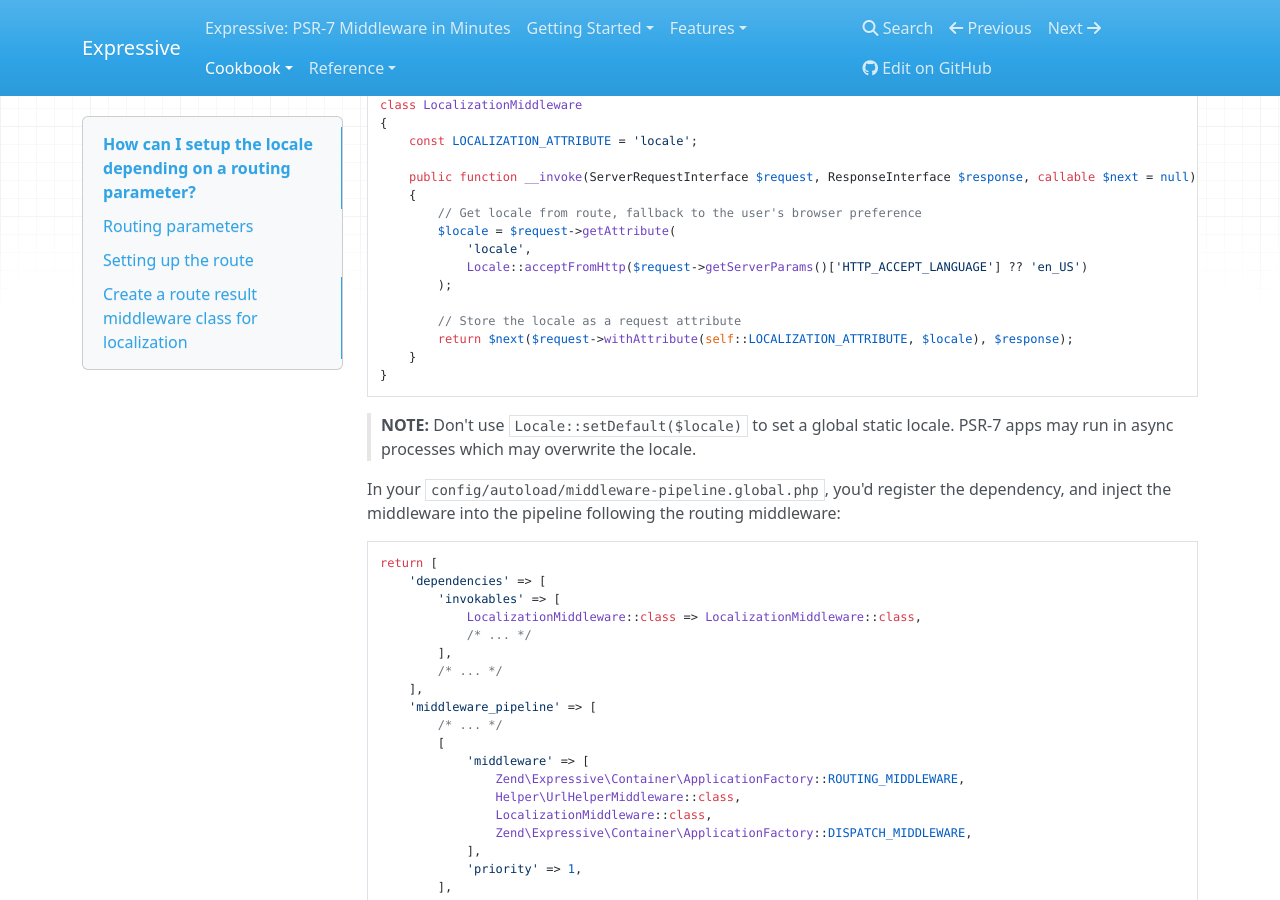
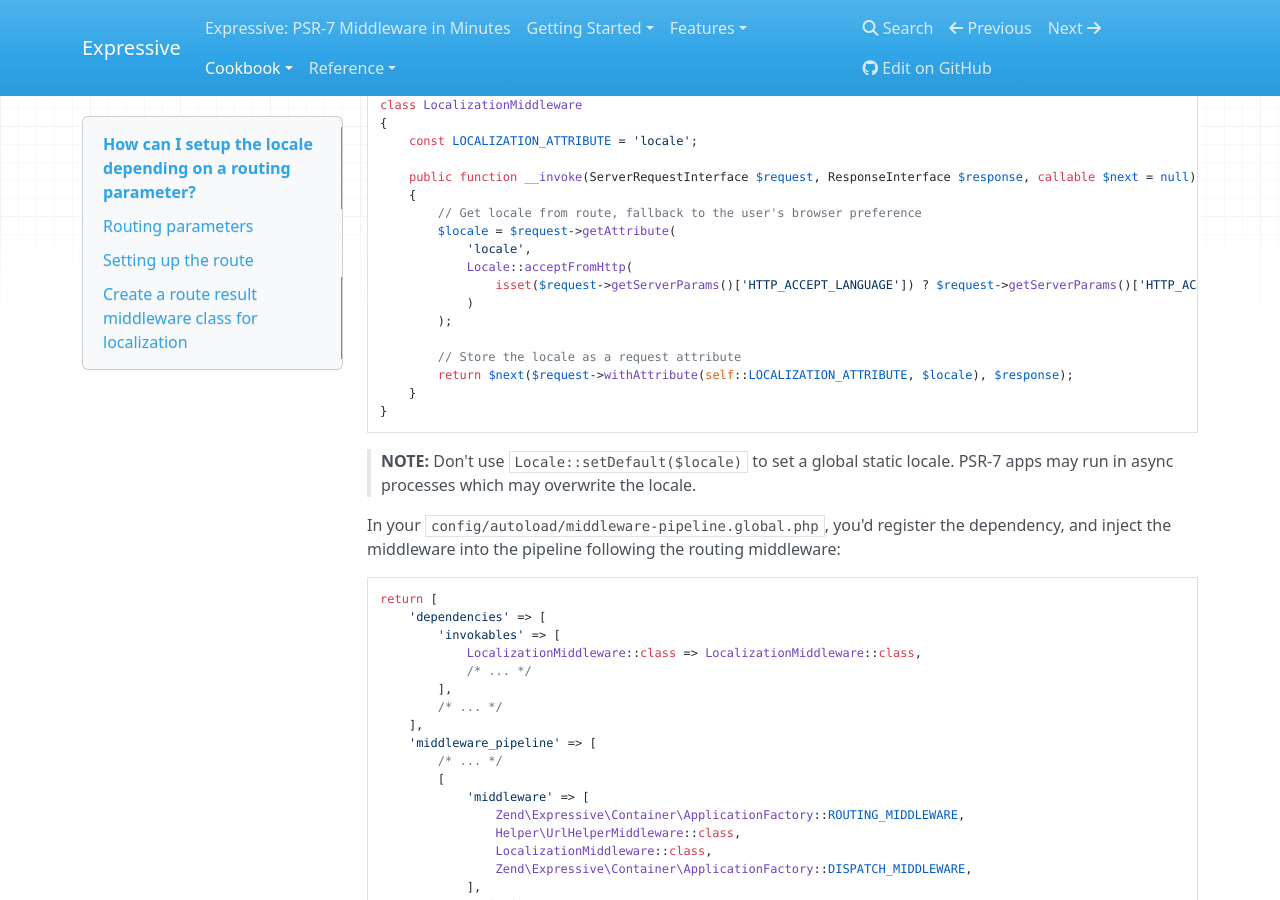
Before and after one commit to zendframework/zend-expressive, an MkDocs documentation site: the page built from doc/book/cookbook/setting-locale-depending-routing-parameter.md, in a window 1280 px wide and 900 px high, scrolled down 2345 px. Built offline with MkDocs 1.6.1, drawn with Linux system fonts in a browser that asks for light colours; nearby versions of some CDN libraries; old or Windows-style settings are respelled for this version of MkDocs.

Commit message:
It's not yet the time for PHP 7 features

```diff
--- a/doc/book/cookbook/setting-locale-depending-routing-parameter.md
+++ b/doc/book/cookbook/setting-locale-depending-routing-parameter.md
@@ -125,7 +125,9 @@
         // Get locale from route, fallback to the user's browser preference
         $locale = $request->getAttribute(
             'locale',
-            Locale::acceptFromHttp($request->getServerParams()['HTTP_ACCEPT_LANGUAGE'] ?? 'en_US')
+            Locale::acceptFromHttp(
+                isset($request->getServerParams()['HTTP_ACCEPT_LANGUAGE']) ? $request->getServerParams()['HTTP_ACCEPT_LANGUAGE'] : 'en_US'
+            )
         );
 
         // Store the locale as a request attribute
```
